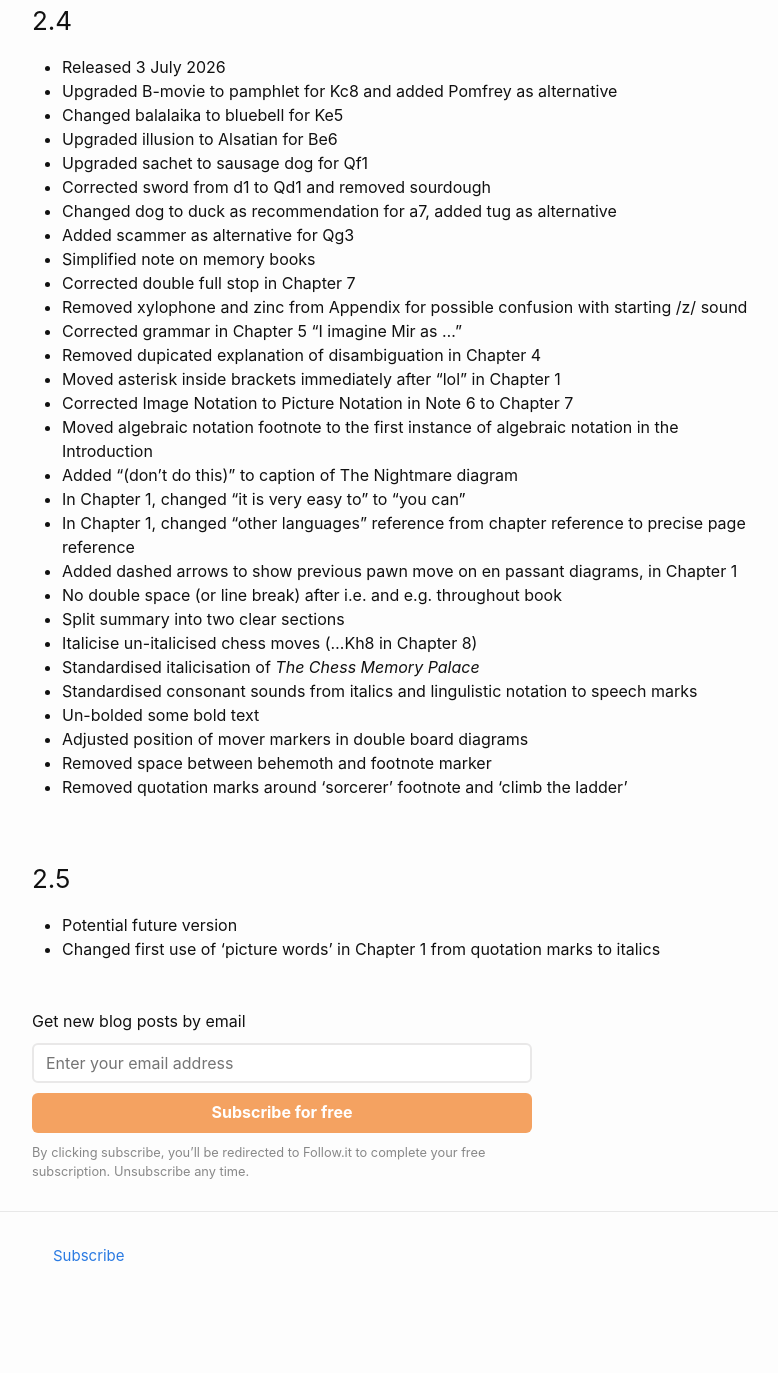
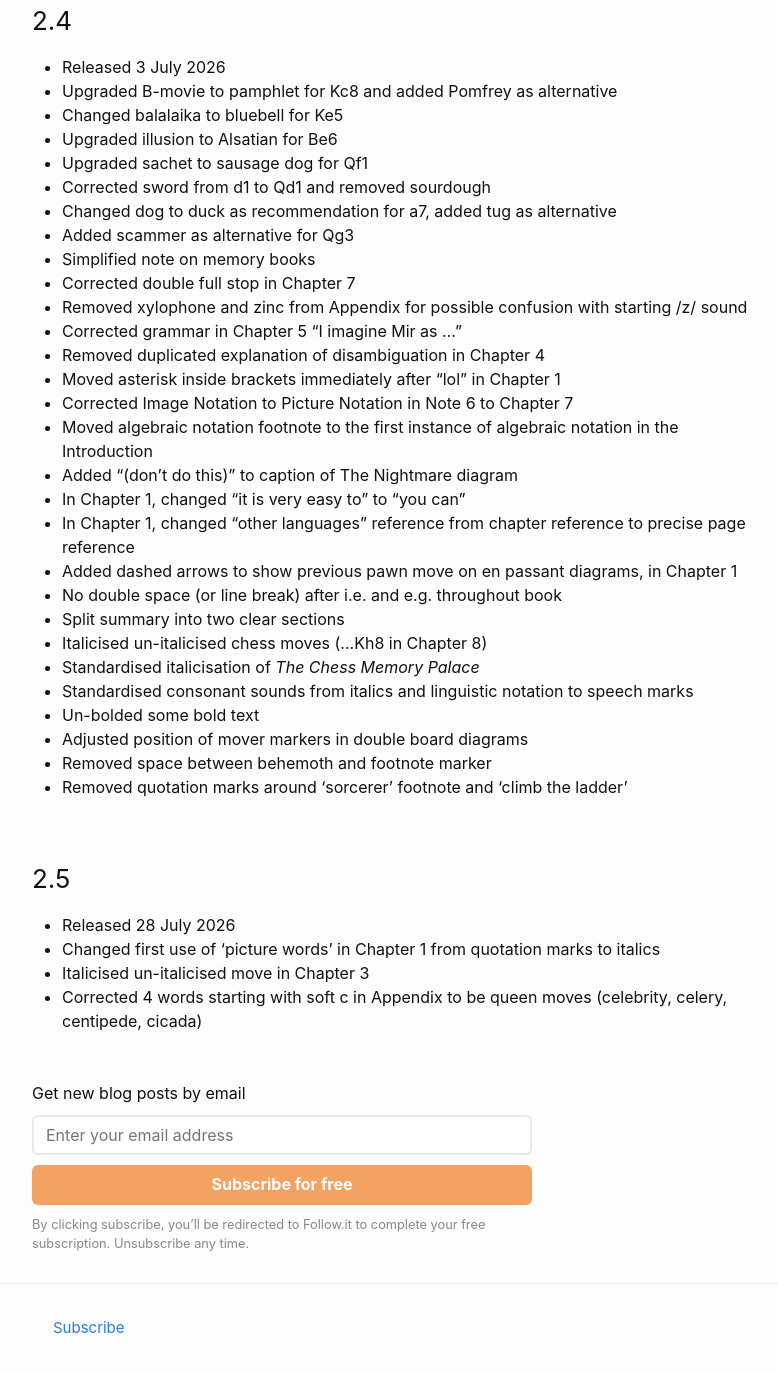
Before and after one commit to liontailedmacaque/liontailedmacaque.github.io, a Jekyll site: the page built from chessmemorypalace/versions.md, in a window 1280 px wide and 1400 px high, scrolled down 4883 px. Shown: the top 1373 px of the window, without its empty margins (238-1016 px from the left). Built offline with Jekyll 4.4.1, drawn with Linux system fonts in a browser that asks for light colours; before the commit the page ends 6211 px from its top, so only the background shows below that.

Commit message:
Update versions.md

```diff
--- a/chessmemorypalace/versions.md
+++ b/chessmemorypalace/versions.md
@@ -134,7 +134,7 @@ This page lists the versions and the changes that have been made. The most signi
 - Corrected double full stop in Chapter 7
 - Removed xylophone and zinc from Appendix for possible confusion with starting /z/ sound
 - Corrected grammar in Chapter 5 "I imagine Mir as ..."
-- Removed dupicated explanation of disambiguation in Chapter 4
+- Removed duplicated explanation of disambiguation in Chapter 4
 - Moved asterisk inside brackets immediately after "lol" in Chapter 1
 - Corrected Image Notation to Picture Notation in Note 6 to Chapter 7
 - Moved algebraic notation footnote to the first instance of algebraic notation in the Introduction
@@ -144,14 +144,16 @@ This page lists the versions and the changes that have been made. The most signi
 - Added dashed arrows to show previous pawn move on en passant diagrams, in Chapter 1
 - No double space (or line break) after i.e. and e.g. throughout book
 - Split summary into two clear sections
-- Italicise un-italicised chess moves (...Kh8 in Chapter 8)
+- Italicised un-italicised chess moves (...Kh8 in Chapter 8)
 - Standardised italicisation of *The Chess Memory Palace*
-- Standardised consonant sounds from italics and lingulistic notation to speech marks
+- Standardised consonant sounds from italics and linguistic notation to speech marks
 - Un-bolded some bold text
 - Adjusted position of mover markers in double board diagrams
 - Removed space between behemoth and footnote marker
 - Removed quotation marks around 'sorcerer' footnote and 'climb the ladder'
 
 ### 2.5
-- Potential future version
+- Released 28 July 2026
 - Changed first use of 'picture words' in Chapter 1 from quotation marks to italics
+- Italicised un-italicised move in Chapter 3
+- Corrected 4 words starting with soft c in Appendix to be queen moves (celebrity, celery, centipede, cicada)
```
